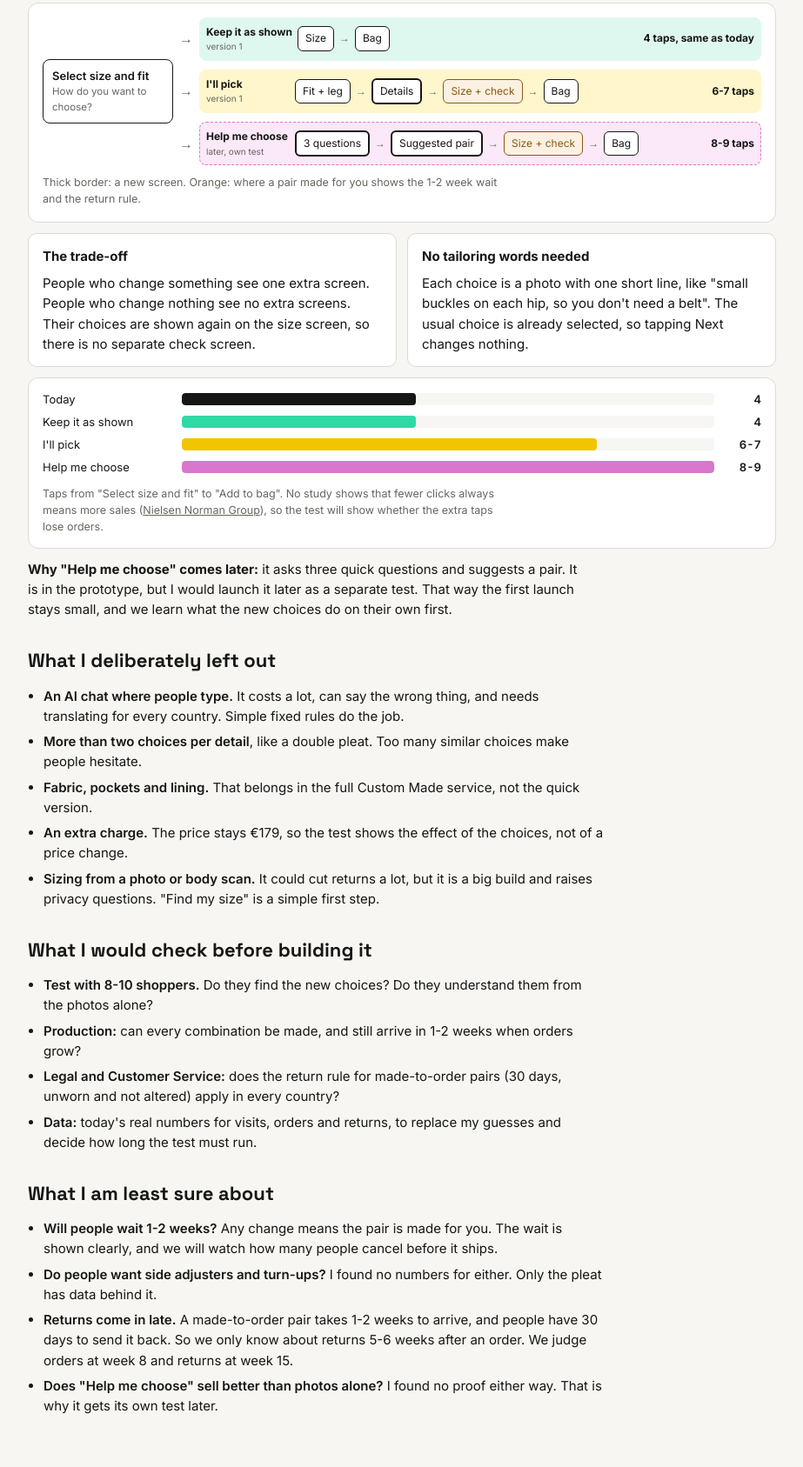
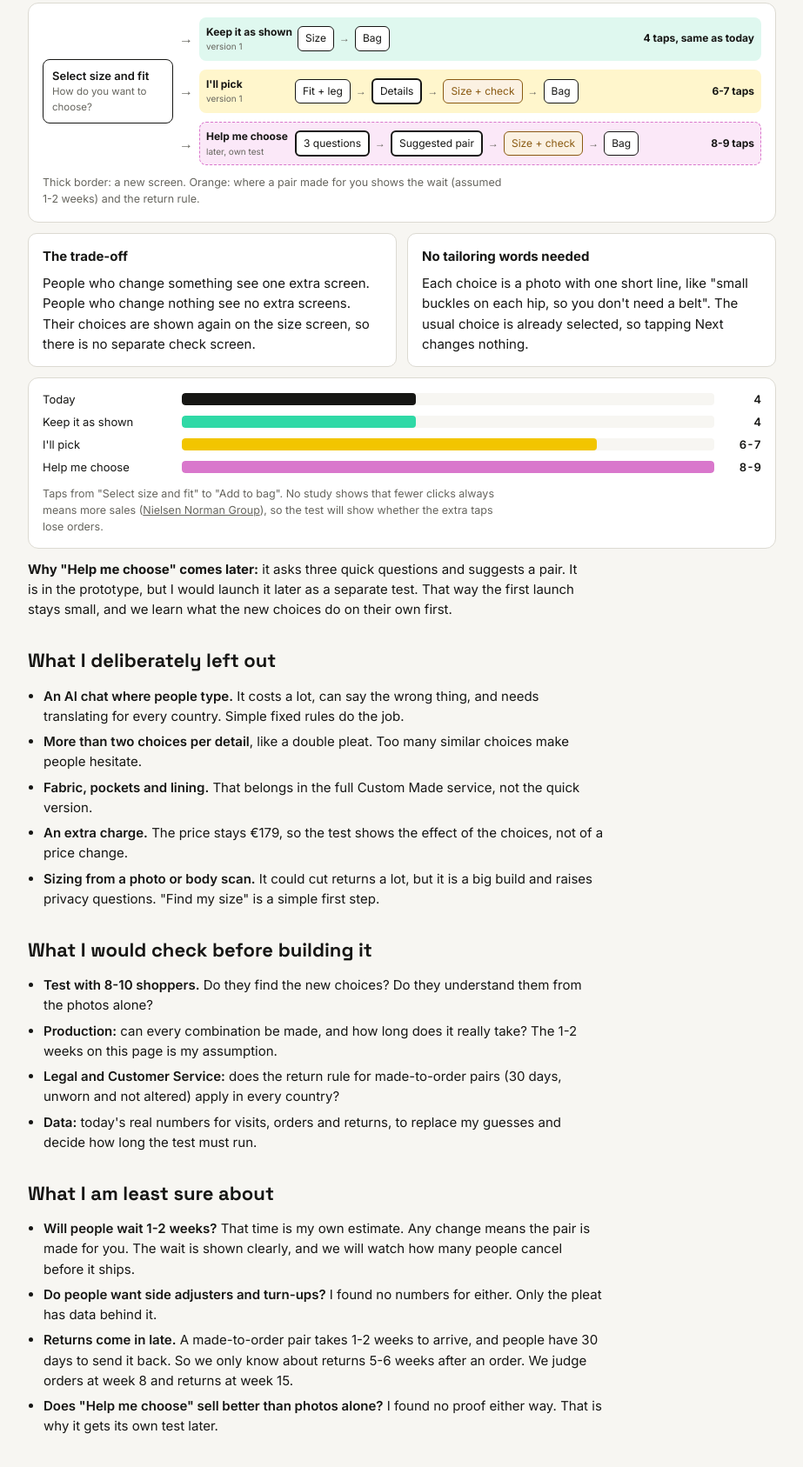
Before and after one commit to bezawitzyb/custom-made-lite, a plain HTML site: page one-pager.html in a window 1280 px wide. Shown: the part 729-2416 px from the top of the page at 87% size, without its empty margins (178-1101 px from the left). Drawn offline with Linux system fonts and the light colour scheme.

Commit message:
Mark the 1-2 week delivery as an assumption
Co-Authored-By: Claude Opus 5.5 <noreply@anthropic.com>
Claude-Session: https://claude.ai/code/session_01ETR59BjANYhYvmkMk6ZvCT

```diff
--- a/one-pager.html
+++ b/one-pager.html
@@ -70,7 +70,7 @@ a{color:inherit}
   <header>
     <span class="eyebrow">Junior PM case · Custom Made Lite · My reasoning</span>
     <h1>Choose your trouser details, in the same few taps</h1>
-    <p>Customers can now change three details of their trousers. The new choices sit in the panel that opens when you tap "Select size and fit". If you change nothing, buying is as quick as today. If you change something, the pair is made for you and arrives in 1-2 weeks instead of 1-2 days.</p>
+    <p>Customers can now change three details of their trousers. The new choices sit in the panel that opens when you tap "Select size and fit". If you change nothing, buying is as quick as today. If you change something, the pair is made for you, which I assume takes 1-2 weeks instead of 1-2 days.</p>
     <div class="links">
       <a href="https://claude.ai/artifact/7Yo8nRPhMpLGmdXEZ1Qngg" target="_blank" rel="noopener">Clickable prototype</a>
       <a href="https://claude.ai/artifact/FptH8SYEsXkfTXRxtBcghR" target="_blank" rel="noopener">Tracking and funnel</a>
@@ -101,7 +101,7 @@ a{color:inherit}
         <div class="arr">→</div>
         <div class="lane sty"><span class="lbl">Help me choose<small>later, own test</small></span><span class="chip new">3 questions</span><span class="to">→</span><span class="chip new">Suggested pair</span><span class="to">→</span><span class="chip cm">Size + check</span><span class="to">→</span><span class="chip">Bag</span><span class="taps">8-9 taps</span></div>
       </div>
-      <p class="cap">Thick border: a new screen. Orange: where a pair made for you shows the 1-2 week wait and the return rule.</p>
+      <p class="cap">Thick border: a new screen. Orange: where a pair made for you shows the wait (assumed 1-2 weeks) and the return rule.</p>
     </div>
     <div class="two">
       <div class="card"><h3>The trade-off</h3><p>People who change something see one extra screen. People who change nothing see no extra screens. Their choices are shown again on the size screen, so there is no separate check screen.</p></div>
@@ -132,7 +132,7 @@ a{color:inherit}
     <h2>What I would check before building it</h2>
     <ul class="list">
       <li><b>Test with 8-10 shoppers.</b> Do they find the new choices? Do they understand them from the photos alone?</li>
-      <li><b>Production:</b> can every combination be made, and still arrive in 1-2 weeks when orders grow?</li>
+      <li><b>Production:</b> can every combination be made, and how long does it really take? The 1-2 weeks on this page is my assumption.</li>
       <li><b>Legal and Customer Service:</b> does the return rule for made-to-order pairs (30 days, unworn and not altered) apply in every country?</li>
       <li><b>Data:</b> today's real numbers for visits, orders and returns, to replace my guesses and decide how long the test must run.</li>
     </ul>
@@ -141,7 +141,7 @@ a{color:inherit}
   <section>
     <h2>What I am least sure about</h2>
     <ul class="list">
-      <li><b>Will people wait 1-2 weeks?</b> Any change means the pair is made for you. The wait is shown clearly, and we will watch how many people cancel before it ships.</li>
+      <li><b>Will people wait 1-2 weeks?</b> That time is my own estimate. Any change means the pair is made for you. The wait is shown clearly, and we will watch how many people cancel before it ships.</li>
       <li><b>Do people want side adjusters and turn-ups?</b> I found no numbers for either. Only the pleat has data behind it.</li>
       <li><b>Returns come in late.</b> A made-to-order pair takes 1-2 weeks to arrive, and people have 30 days to send it back. So we only know about returns 5-6 weeks after an order. We judge orders at week 8 and returns at week 15.</li>
       <li><b>Does "Help me choose" sell better than photos alone?</b> I found no proof either way. That is why it gets its own test later.</li>
```
Also changed, not shown: index.html (+3 -3 lines), 1 other file.
